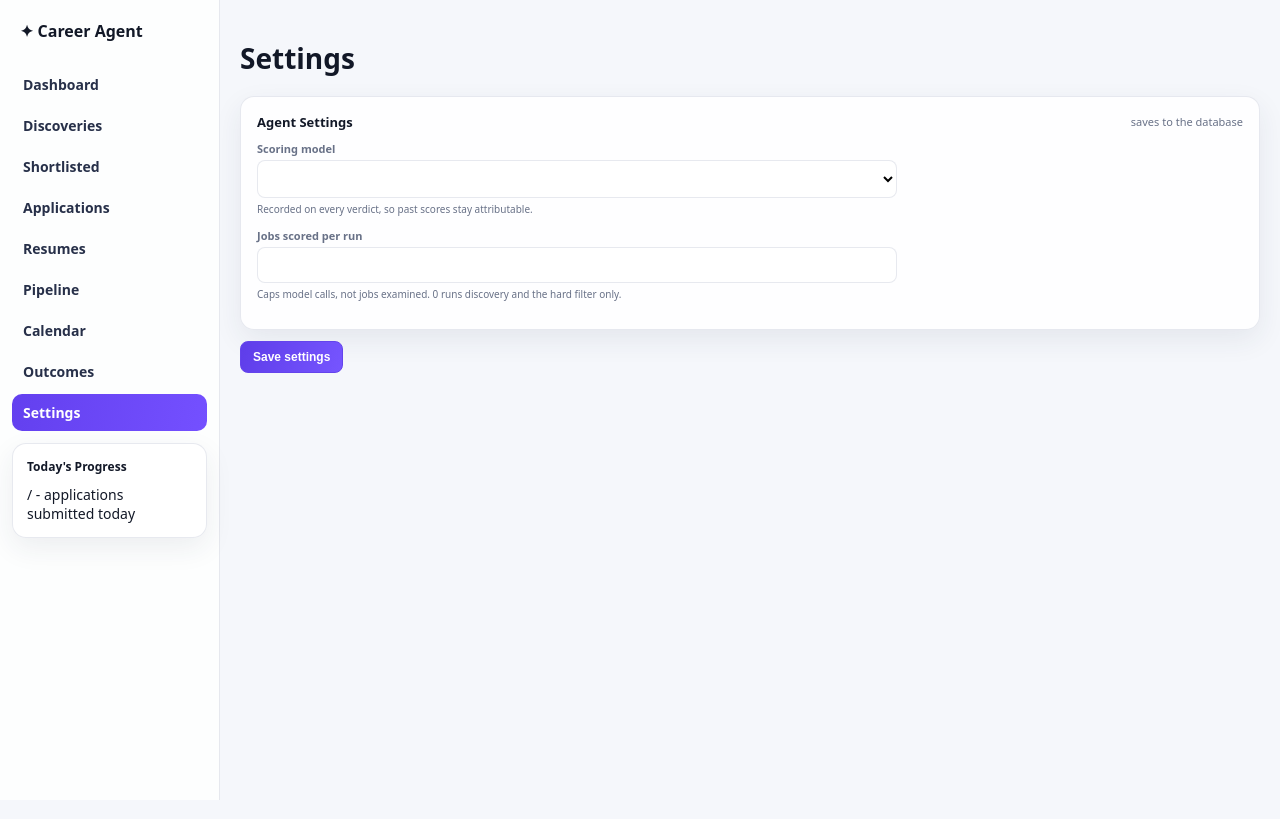
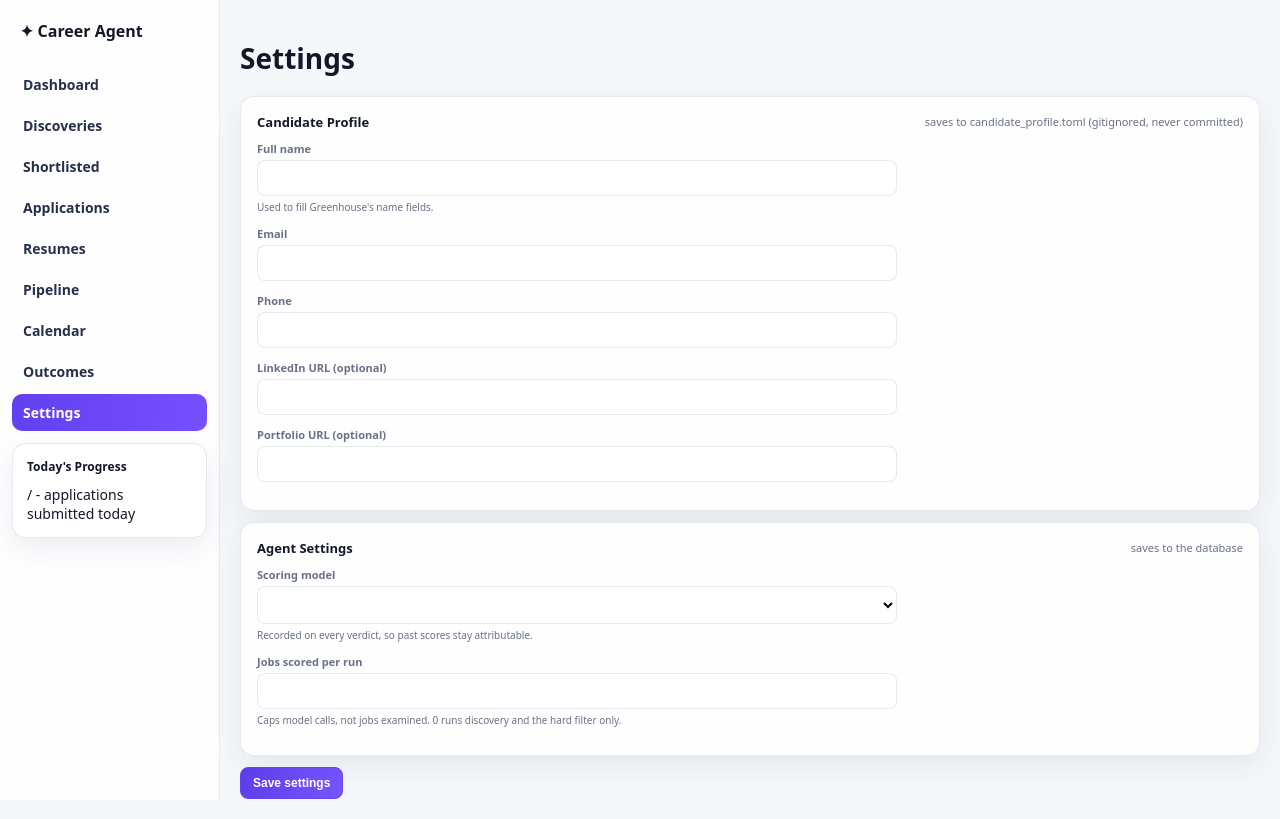
Before and after one commit to sathishr-AIE/career-agent, a FastAPI app: page /settings in a window 1280 px wide. Run offline with FastAPI, Linux system fonts and the light colour scheme; lists and menus that the app fills with data are empty; parts of the project's set-up code (start-up, migrations or seed data) failed here and were passed over.

Commit message:
feat: add the Candidate Profile panel to the Settings page

```diff
--- a/src/career_agent/web/app.py
+++ b/src/career_agent/web/app.py
@@ -693,12 +693,23 @@ def _settings_context(conn, *, form=None, errors=None, saved=False) -> dict:
         # them would overwrite the file the user lost with a brief they
         # never chose. Disable that half of the form instead.
         brief_error = f"{BRIEF_PATH} could not be read: {exc}"
+
+    candidate = None
+    candidate_error = None
+    try:
+        candidate = load_candidate_profile(CANDIDATE_PROFILE_PATH)
+    except FileNotFoundError:
+        pass  # first run: show blank fields, not an error
+    except Exception as exc:
+        candidate_error = f"{CANDIDATE_PROFILE_PATH} could not be read: {exc}"
+
     settings = store.get_settings(conn)
     today_submitted = conn.execute(
         "SELECT COUNT(*) n FROM application WHERE status = 'submitted'"
         " AND date(submitted_at) = date('now')").fetchone()["n"]
     return {"active_nav": "settings", "brief": brief,
             "brief_error": brief_error,
+            "candidate": candidate, "candidate_error": candidate_error,
             "daily_cap": brief.daily_cap if brief else "-",
             "today_submitted": today_submitted,
             "settings": settings, "scoring_models": SCORING_MODELS,
@@ -729,7 +740,13 @@ def settings_save(request: Request,
                   staleness_days: str = Form(""),
                   scoring_model: str = Form(...),
                   max_score_per_run: str = Form(""),
-                  brief_present: str | None = Form(None)):
+                  brief_present: str | None = Form(None),
+                  candidate_present: str | None = Form(None),
+                  candidate_name: str = Form(""),
+                  candidate_email: str = Form(""),
+                  candidate_phone: str = Form(""),
+                  linkedin_url: str = Form(""),
+                  portfolio_url: str = Form("")):
     conn = _conn()
     form = {"target_titles": target_titles, "title_families": title_families,
             "search_locations": search_locations, "locations": locations,
@@ -739,7 +756,10 @@ def settings_save(request: Request,
             "salary_floor_inr": salary_floor_inr, "daily_cap": daily_cap,
             "gate_threshold": gate_threshold, "staleness_days": staleness_days,
             "scoring_model": scoring_model,
-            "max_score_per_run": max_score_per_run}
+            "max_score_per_run": max_score_per_run,
+            "candidate_name": candidate_name, "candidate_email": candidate_email,
+            "candidate_phone": candidate_phone, "linkedin_url": linkedin_url,
+            "portfolio_url": portfolio_url}
     errors: dict[str, str] = {}
 
     # Every numeric field arrives as text and is parsed here, not declared
@@ -775,6 +795,19 @@ def settings_save(request: Request,
             remote_ok, salary_floor_inr, daily_cap_n, gate_threshold_n,
             staleness_days_n, errors)
 
+    candidate = None
+    if candidate_present:
+        try:
+            candidate = CandidateProfile(
+                candidate_name=candidate_name, candidate_email=candidate_email,
+                candidate_phone=candidate_phone,
+                linkedin_url=linkedin_url or None,
+                portfolio_url=portfolio_url or None)
+        except ValidationError as exc:
+            for err in exc.errors():
+                field = err["loc"][0] if err["loc"] else "form"
+                errors[str(field)] = err["msg"]
+
     if scoring_model not in SCORING_MODELS:
         errors["scoring_model"] = f"unknown scoring model: {scoring_model}"
     if max_score_per_run_n is not None and max_score_per_run_n < 0:
@@ -787,6 +820,8 @@ def settings_save(request: Request,
 
     if brief is not None:
         save_brief(BRIEF_PATH, brief)
+    if candidate is not None:
+        save_candidate_profile(CANDIDATE_PROFILE_PATH, candidate)
     store.save_settings(conn, scoring_model, max_score_per_run_n)
     return templates.TemplateResponse(
         request=request, name="settings.html",
--- a/src/career_agent/web/templates/settings.html
+++ b/src/career_agent/web/templates/settings.html
@@ -24,6 +24,15 @@
 {% endif %}
 
 <form method="post" action="/settings">
+  {% macro textfield(name, label, value, hint="") %}
+  <div class="field">
+    <label for="{{ name }}">{{ label }}</label>
+    <input type="text" id="{{ name }}" name="{{ name }}" value="{{ value }}">
+    {% if hint %}<span class="hint">{{ hint }}</span>{% endif %}
+    {% if errors.get(name) %}<span class="err">{{ errors[name] }}</span>{% endif %}
+  </div>
+  {% endmacro %}
+
   {% if brief %}
   <div class="card panel">
     <div class="panel-head"><h2>Career Brief</h2>
@@ -32,15 +41,6 @@
          whose brief section was hidden looks identical to one where the user
          cleared every field, and the save would fail on an empty brief. -->
     <input type="hidden" name="brief_present" value="1">
-
-    {% macro textfield(name, label, value, hint="") %}
-    <div class="field">
-      <label for="{{ name }}">{{ label }}</label>
-      <input type="text" id="{{ name }}" name="{{ name }}" value="{{ value }}">
-      {% if hint %}<span class="hint">{{ hint }}</span>{% endif %}
-      {% if errors.get(name) %}<span class="err">{{ errors[name] }}</span>{% endif %}
-    </div>
-    {% endmacro %}
 
     {{ textfield("target_titles", "Target titles",
                  form.target_titles if form else brief.target_titles | join(", "),
@@ -104,6 +104,27 @@
   {% endif %}
 
   <div class="card panel" style="margin-top:11px">
+    <div class="panel-head"><h2>Candidate Profile</h2>
+      <span class="run-meta">saves to candidate_profile.toml (gitignored, never committed)</span></div>
+    {% if candidate_error %}
+    <div class="denied">{{ candidate_error }}</div>
+    {% endif %}
+    <input type="hidden" name="candidate_present" value="1">
+
+    {{ textfield("candidate_name", "Full name",
+                 form.candidate_name if form else (candidate.candidate_name if candidate else ""),
+                 "Used to fill Greenhouse's name fields.") }}
+    {{ textfield("candidate_email", "Email",
+                 form.candidate_email if form else (candidate.candidate_email if candidate else "")) }}
+    {{ textfield("candidate_phone", "Phone",
+                 form.candidate_phone if form else (candidate.candidate_phone if candidate else "")) }}
+    {{ textfield("linkedin_url", "LinkedIn URL (optional)",
+                 form.linkedin_url if form else (candidate.linkedin_url if candidate else "")) }}
+    {{ textfield("portfolio_url", "Portfolio URL (optional)",
+                 form.portfolio_url if form else (candidate.portfolio_url if candidate else "")) }}
+  </div>
+
+  <div class="card panel" style="margin-top:11px">
     <div class="panel-head"><h2>Agent Settings</h2>
       <span class="run-meta">saves to the database</span></div>
 
```
Also changed, not shown: tests/test_web.py (+39 -1 lines).
